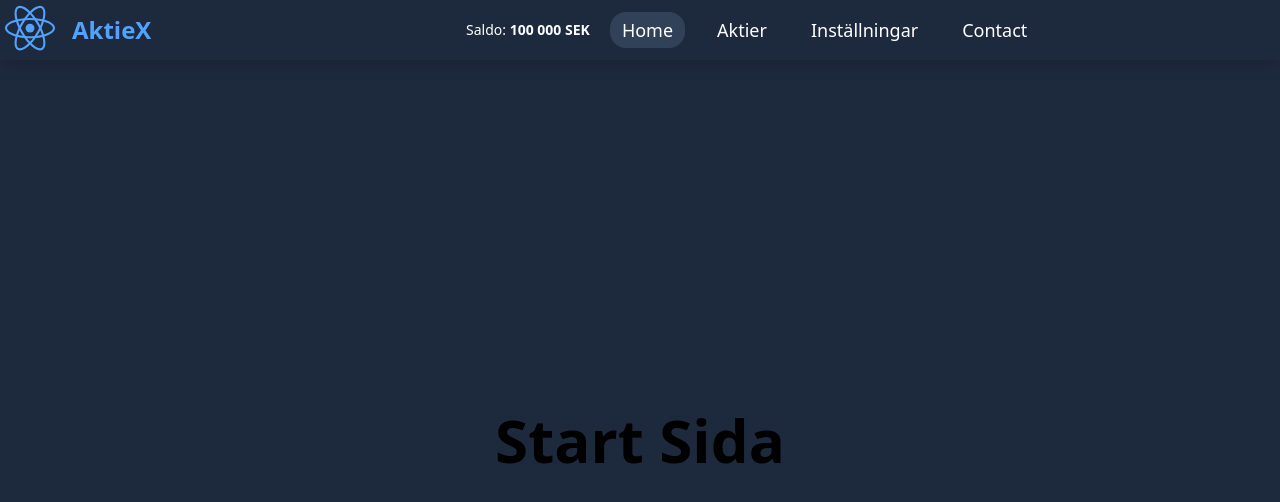
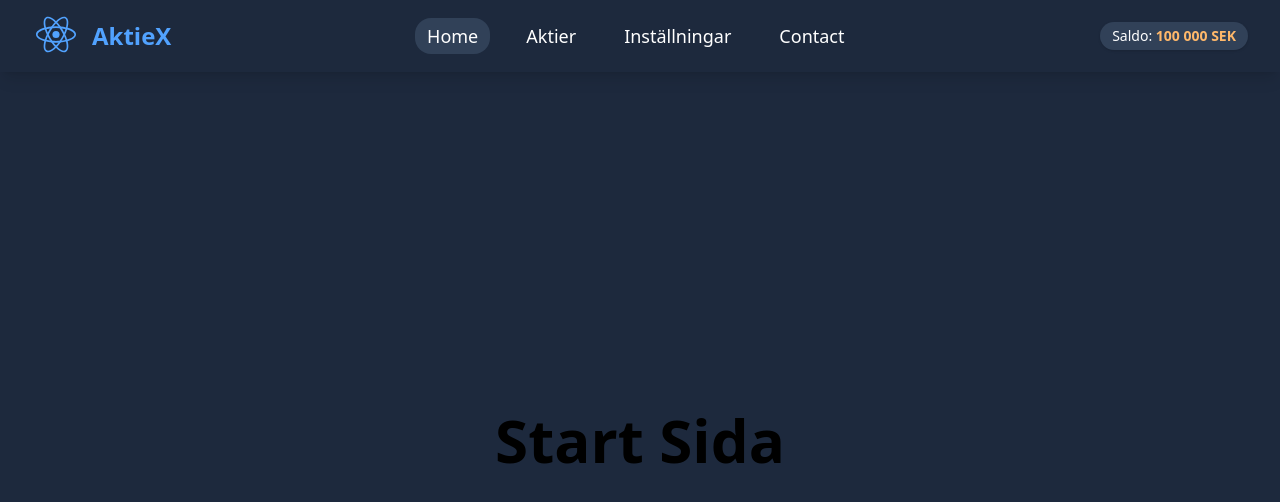
Before and after one commit to AlbinWr/portfoljtrack, a React (Vite) app: page / in a window 1280 px wide. Shown: the top 502 px of the page. Built offline with nearby package versions, Linux system fonts and the light colour scheme.

Commit message:
Navbar centrerad

```diff
--- a/src/components/Navbar.tsx
+++ b/src/components/Navbar.tsx
@@ -7,31 +7,26 @@ export const Navbar = () => {
   const { saldo } = useSaldo();
 
   return (
-    <nav className="no-underline bg-slate-800 shadow-lg flex items-center justify-around py-3 px-32 fixed top-0 left-0 w-full">
+    <nav className="fixed top-0 left-0 w-full bg-slate-800 shadow-lg flex items-center justify-between px-8 py-3">
+
+      {/* Logotyp och titel */}
       <NavLink to="/">
-        <span className="font-semibold text-lg flex items-center gap-3 text-blue-400 fixed top-0 left-0">
-          <BiLogoReact className="text-6xl" />
+        <div className="flex items-center gap-3 text-blue-400">
+          <BiLogoReact className="text-5xl" />
           <span className="font-semibold text-2xl">AktieX</span>
-        </span>
+        </div>
       </NavLink>
 
-      <div className="flex items-center gap-5 text-black">
-        {/* Saldot */}
-        <div className="text-white text-sm">
-          Saldo:{" "}
-          <span className="font-semibold">
-            {saldo.toLocaleString("sv-SE")} SEK
-          </span>
-        </div>
-
-        {/* Navigationslänkar */}
+      {/* Navigationslänkar */}
+      <div className="flex items-center gap-6">
         <NavLink
           to="/"
           className={({ isActive }) =>
             isActive
               ? "relative py-1 px-3 text-lg font-light text-sky-300 rounded-2xl bg-slate-700 transition duration-300 group"
               : "relative py-1 px-3 text-lg font-light text-white  hover:text-sky-300 rounded-2xl hover:bg-slate-700 transition duration-300 group"
-          }>
+          }
+        >
           Home
           <span className="absolute left-0 -bottom-1 h-[2px] w-full origin-center scale-x-0 bg-sky-300 transition-transform duration-300 group-hover:scale-x-100"></span>
         </NavLink>
@@ -42,7 +37,8 @@ export const Navbar = () => {
             isActive
               ? "relative py-1 px-3 text-lg font-light text-sky-300 rounded-2xl bg-slate-700 transition duration-300 group"
               : "relative py-1 px-3 text-lg font-light text-white  hover:text-sky-300 rounded-2xl hover:bg-slate-700 transition duration-300 group"
-          }>
+          }
+        >
           Aktier
           <span className="absolute left-0 -bottom-1 h-[2px] w-full origin-center scale-x-0 bg-sky-300 transition-transform duration-300 group-hover:scale-x-100"></span>
         </NavLink>
@@ -53,7 +49,8 @@ export const Navbar = () => {
             isActive
               ? "relative py-1 px-3 text-lg font-light text-sky-300 rounded-2xl bg-slate-700 transition duration-300 group"
               : "relative py-1 px-3 text-lg font-light text-white  hover:text-sky-300 rounded-2xl hover:bg-slate-700 transition duration-300 group"
-          }>
+          }
+        >
           Inställningar
           <span className="absolute left-0 -bottom-1 h-[2px] w-full origin-center scale-x-0 bg-sky-300 transition-transform duration-300 group-hover:scale-x-100"></span>
         </NavLink>
@@ -64,11 +61,20 @@ export const Navbar = () => {
             isActive
               ? "relative py-1 px-3 text-lg font-light text-sky-300 rounded-2xl bg-slate-700 transition duration-300 group"
               : "relative py-1 px-3 text-lg font-light text-white  hover:text-sky-300 rounded-2xl hover:bg-slate-700 transition duration-300 group"
-          }>
+          }
+        >
           Contact
           <span className="absolute left-0 -bottom-1 h-[2px] w-full origin-center scale-x-0 bg-sky-300 transition-transform duration-300 group-hover:scale-x-100"></span>
         </NavLink>
       </div>
+
+        {/* Saldot */}
+        <div className="bg-slate-700 text-white text-sm px-3 py-1 rounded-full shadow">
+          Saldo:{" "}
+          <span className="font-semibold text-orange-300">
+            {saldo.toLocaleString("sv-SE")} SEK
+          </span>
+        </div>
     </nav>
   );
 };
```
